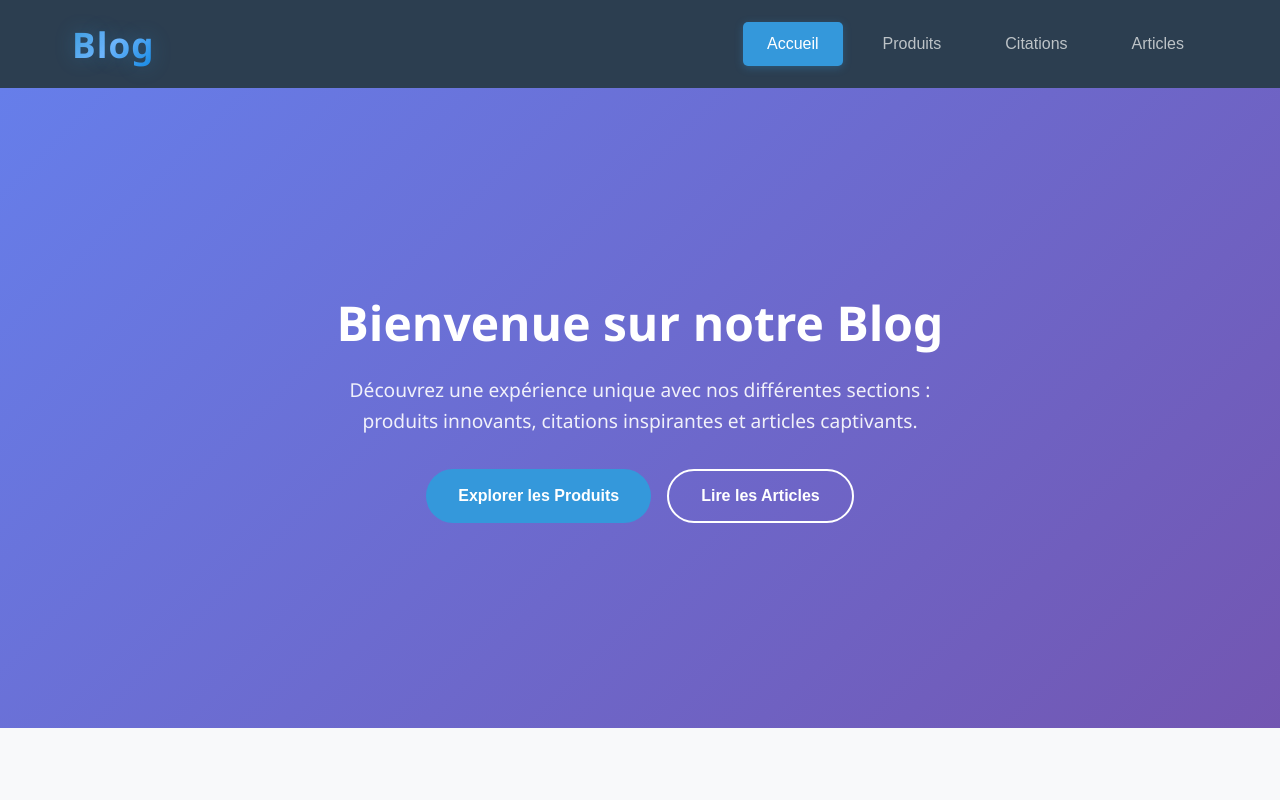
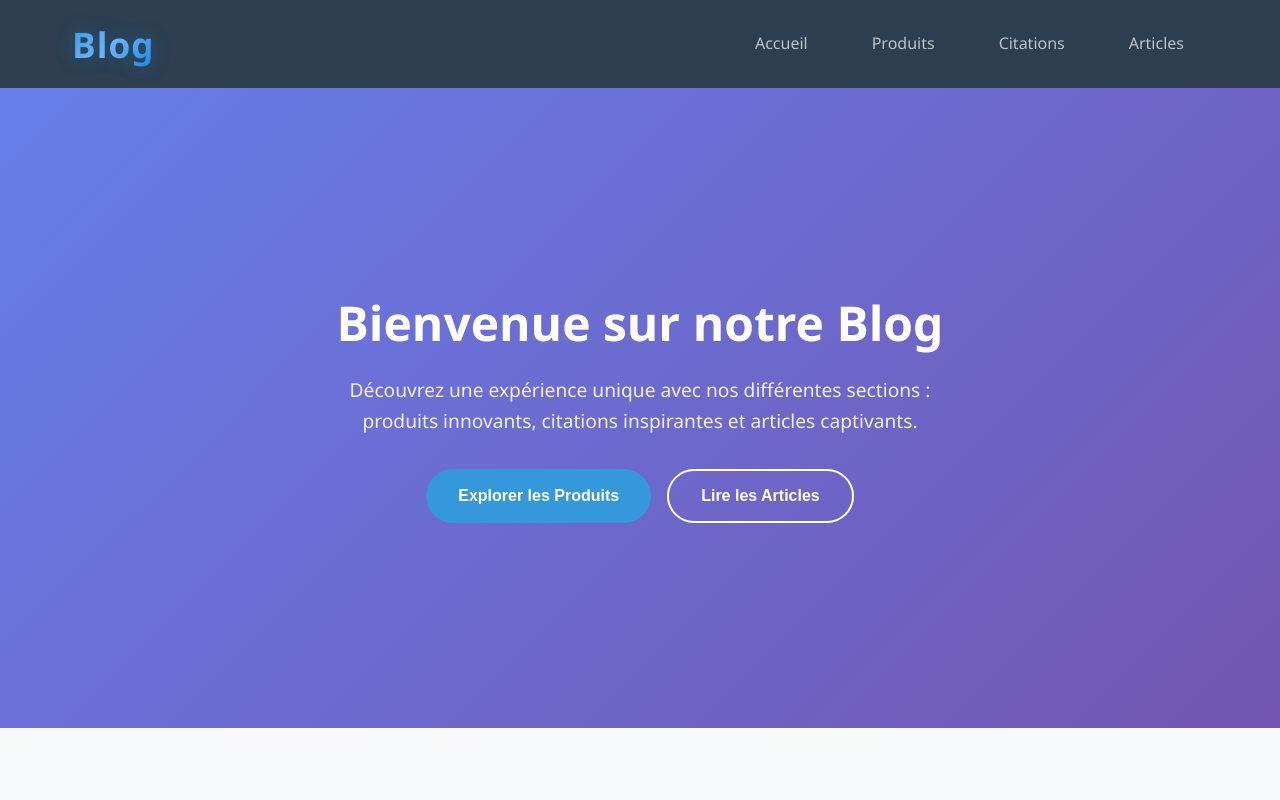
Before and after one commit to Tbyb/projet-collaboratif-react, a React (Create React App) app: page / in a window 1280 px wide. Shown: the top 800 px of the page. Built offline with nearby package versions, Linux system fonts and the light colour scheme.

Commit message:
utilisation de React-router-dom

```diff
--- a/package.json
+++ b/package.json
@@ -9,6 +9,7 @@
     "@testing-library/user-event": "^13.5.0",
     "react": "^19.2.0",
     "react-dom": "^19.2.0",
+    "react-router-dom": "^7.9.3",
     "react-scripts": "^5.0.1",
     "web-vitals": "^2.1.4"
   },
--- a/src/App.js
+++ b/src/App.js
@@ -1,4 +1,5 @@
-import React, { useState } from 'react';
+import React from 'react';
+import { BrowserRouter as Router, Routes, Route } from 'react-router-dom';
 import './styles/App.css';
 import Navigation from './components/Navigation';
 import Accueil from './components/Accueil';
@@ -8,31 +9,22 @@ import Articles from './components/Articles';
 import Footer from './components/Footer';
 
 function App() {
-  const [activeTab, setActiveTab] = useState('accueil');
-
-  const renderContent = () => {
-    switch (activeTab) {
-      case 'accueil':
-        return <Accueil setActiveTab={setActiveTab} />;
-      case 'produits':
-        return <Produits />;
-      case 'citations':
-        return <Citations />;
-      case 'articles':
-        return <Articles />;
-      default:
-        return <Accueil setActiveTab={setActiveTab} />;
-    }
-  };
-
   return (
-    <div className="App">
-      <Navigation activeTab={activeTab} setActiveTab={setActiveTab} />
-      <main className="main-content">
-        {renderContent()}
-      </main>
-      <Footer />
-    </div>
+    <Router>
+      <div className="App">
+        <Navigation />
+        <main className="main-content">
+          <Routes>
+            <Route path="/" element={<Accueil />} />
+            <Route path="/accueil" element={<Accueil />} />
+            <Route path="/produits" element={<Produits />} />
+            <Route path="/citations" element={<Citations />} />
+            <Route path="/articles" element={<Articles />} />
+          </Routes>
+        </main>
+        <Footer />
+      </div>
+    </Router>
   );
 }
 
--- a/src/components/Accueil.js
+++ b/src/components/Accueil.js
@@ -1,7 +1,9 @@
 import React from 'react';
+import { useNavigate } from 'react-router-dom';
 import '../styles/Accueil.css';
 
-const Accueil = ({ setActiveTab }) => {
+const Accueil = () => {
+  const navigate = useNavigate();
   return (
     <div className="accueil">
       <div className="hero-section">
@@ -12,8 +14,8 @@ const Accueil = ({ setActiveTab }) => {
             produits innovants, citations inspirantes et articles captivants.
           </p>
           <div className="hero-buttons">
-            <button className="btn-primary" onClick={() => setActiveTab && setActiveTab('produits')}>Explorer les Produits</button>
-            <button className="btn-secondary" onClick={() => setActiveTab && setActiveTab('articles')}>Lire les Articles</button>
+            <button className="btn-primary" onClick={() => navigate('/produits')}>Explorer les Produits</button>
+            <button className="btn-secondary" onClick={() => navigate('/articles')}>Lire les Articles</button>
           </div>
         </div>
       </div>
--- a/src/components/Navigation.js
+++ b/src/components/Navigation.js
@@ -1,12 +1,13 @@
 import React from 'react';
+import { NavLink } from 'react-router-dom';
 import '../styles/Navigation.css';
 
-const Navigation = ({ activeTab, setActiveTab }) => {
+const Navigation = () => {
   const tabs = [
-    { id: 'accueil', label: 'Accueil' },
-    { id: 'produits', label: 'Produits' },
-    { id: 'citations', label: 'Citations' },
-    { id: 'articles', label: 'Articles' }
+    { id: 'accueil', path: '/accueil', label: 'Accueil' },
+    { id: 'produits', path: '/produits', label: 'Produits' },
+    { id: 'citations', path: '/citations', label: 'Citations' },
+    { id: 'articles', path: '/articles', label: 'Articles' }
   ];
 
   return (
@@ -16,12 +17,12 @@ const Navigation = ({ activeTab, setActiveTab }) => {
         <ul className="nav-tabs">
           {tabs.map(tab => (
             <li key={tab.id}>
-              <button
-                className={`nav-tab ${activeTab === tab.id ? 'active' : ''}`}
-                onClick={() => setActiveTab(tab.id)}
+              <NavLink
+                to={tab.path}
+                className={({ isActive }) => `nav-tab ${isActive ? 'active' : ''}`}
               >
                 {tab.label}
-              </button>
+              </NavLink>
             </li>
           ))}
         </ul>
--- a/src/styles/Navigation.css
+++ b/src/styles/Navigation.css
@@ -47,6 +47,8 @@
   border-radius: 5px;
   transition: all 0.3s ease;
   font-weight: 500;
+  text-decoration: none;
+  display: inline-block;
 }
 
 .nav-tab:hover {
```
